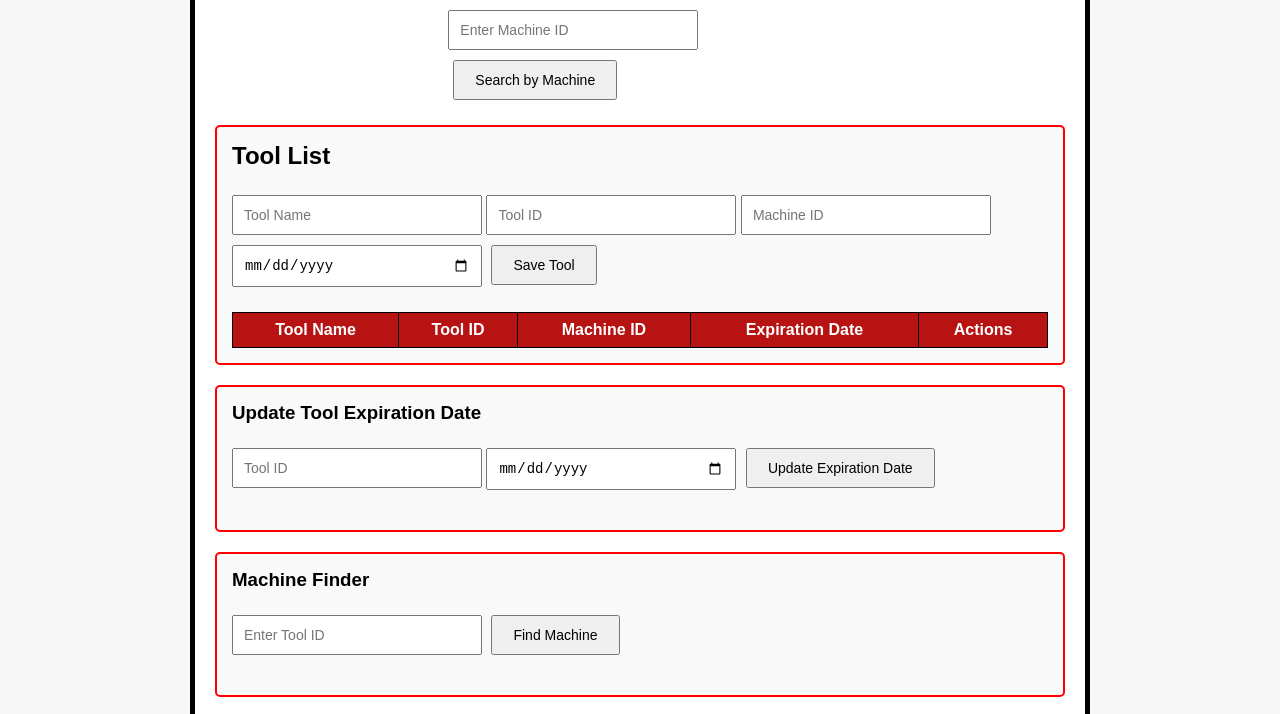
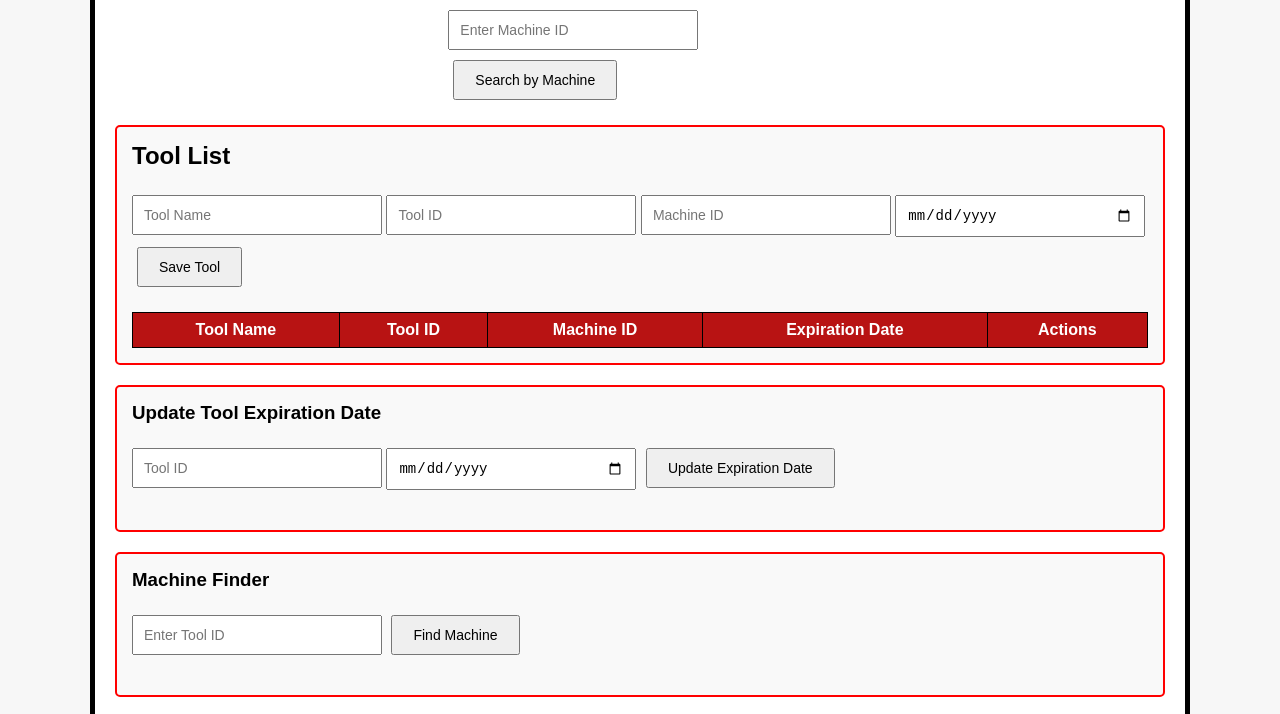
Before and after one commit to jps21red/toolsyncred.com, a website: page tools.html in a window 1280 px wide. Shown: the part 148-862 px from the top of the page. Drawn offline with Linux system fonts and the light colour scheme; no server answers.

Commit message:
Update tools.html

```diff
--- a/tools.html
+++ b/tools.html
@@ -41,7 +41,7 @@
             }
 
             .page-container {
-                width: 900px;
+                width: 1100px;
                 margin: 50px auto; /* Add space at the top */
                 min-height: 100vh; /* Ensure the container fills the viewport */
                 display: flex;
```
